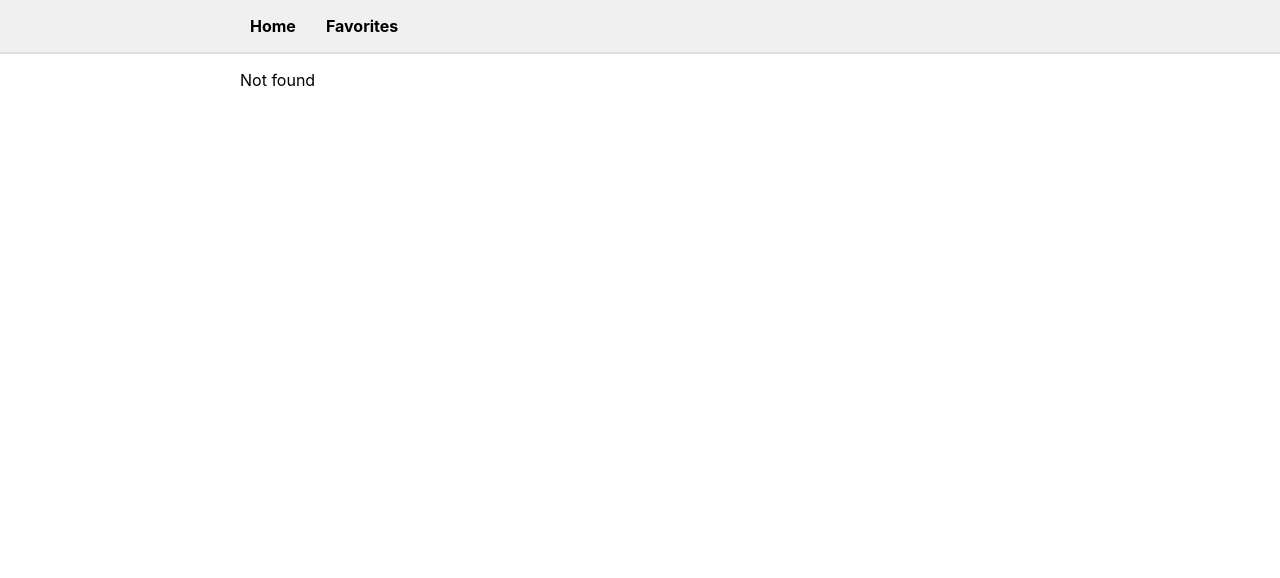
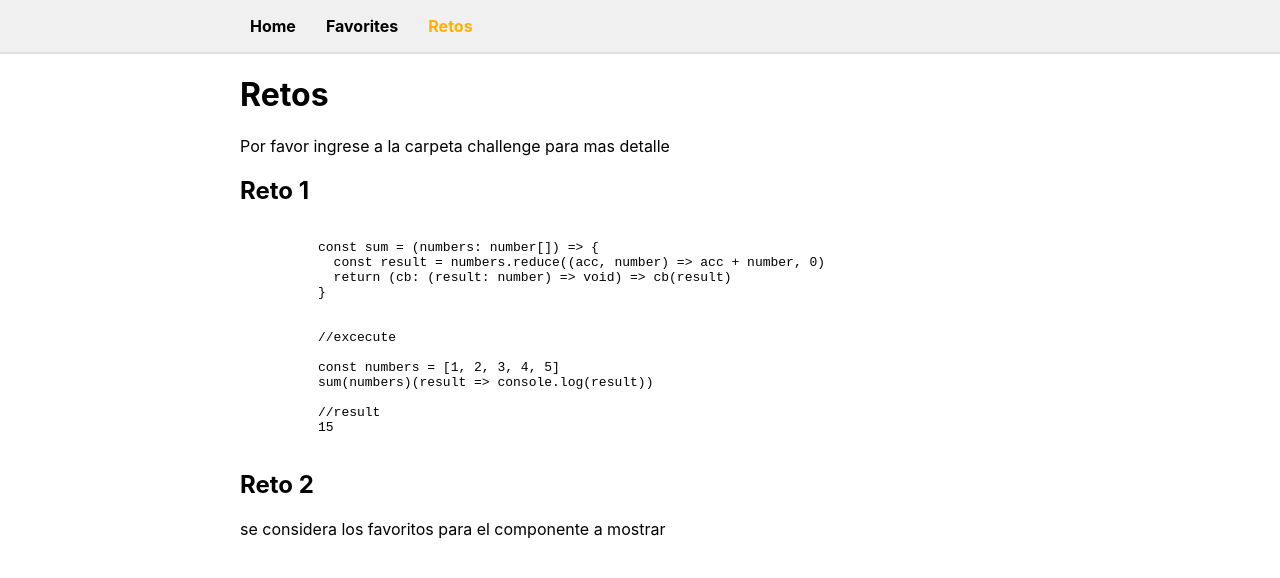
Before and after one commit to jcsoftdev/rick-morty-graphql, a React (Vite) app: page /retos in a window 1280 px wide. Before the commit this address had no page. Shown: the top 578 px of the page. Built offline with nearby package versions, Linux system fonts and the light colour scheme.

Commit message:
chanllenges

```diff
--- a/src/App.tsx
+++ b/src/App.tsx
@@ -11,6 +11,7 @@ import './App.css'
 import Home from './pages/Home'
 import Navbar from './components/Organisms/Navbar'
 import Favorites from './pages/Favorites'
+import Reto from './pages/Challenge'
 
 const persistor = persistStore(store)
 
@@ -28,6 +29,7 @@ const App = () => {
                   <Route path=":characterId" element={<CharacterDetailed />} />
                 </Route>
                 <Route path="favorites" element={<Favorites />} />
+                <Route path="retos" element={<Reto />} />
                 <Route path="*" element={<div>Not found</div>} />
               </Routes>
             </div>
--- /dev/null
+++ b/src/challenge/ListNicknames.tsx
@@ -0,0 +1,16 @@
+interface Props {
+  name: string[]
+  order?: 'ASC' | 'DESC'
+}
+const ListNicknames = ({ name, order = 'ASC' }: Props) => {
+  const sortedName = order === 'ASC' ? name.sort() : name.sort().reverse()
+  return (
+    <ul>
+      {sortedName.map(name => (
+        <li key={name}>{name}</li>
+      ))}
+    </ul>
+  )
+}
+
+export default ListNicknames
--- /dev/null
+++ b/src/challenge/sum.ts
@@ -0,0 +1,5 @@
+const sum = (numbers: number[]) => {
+  const result = numbers.reduce((acc, number) => acc + number, 0)
+  return (cb: (result: number) => void) => cb(result)
+}
+export default sum
--- a/src/components/Organisms/Navbar.tsx
+++ b/src/components/Organisms/Navbar.tsx
@@ -20,6 +20,11 @@ const Navbar = () => {
                 Favorites
               </NavLink>
             </li>
+            <li className="Navbar-List-Item">
+              <NavLink to="/retos" className={getClassName}>
+                Retos
+              </NavLink>
+            </li>
           </ul>
         </nav>
       </div>
--- /dev/null
+++ b/src/pages/Challenge.tsx
@@ -0,0 +1,41 @@
+import { selectFavorites } from '../store/reducers/favorites'
+import { useAppSelector } from '../store/index'
+import ListNicknames from '../challenge/ListNicknames'
+import sum from '../challenge/sum'
+
+const Reto = () => {
+  const favoritesName = useAppSelector(selectFavorites).map(
+    character => character.name
+  )
+
+  return (
+    <div>
+      <h1>Retos</h1>
+      <p>Por favor ingrese a la carpeta challenge para mas detalle</p>
+
+      <h2>Reto 1</h2>
+      <pre>
+        {`
+          const sum = (numbers: number[]) => {
+            const result = numbers.reduce((acc, number) => acc + number, 0)
+            return (cb: (result: number) => void) => cb(result)
+          }
+
+
+          //excecute
+
+          const numbers = [1, 2, 3, 4, 5]
+          sum(numbers)(result => console.log(result))
+
+          //result
+          15
+        `}
+      </pre>
+      <h2>Reto 2</h2>
+      <p>se considera los favoritos para el componente a mostrar</p>
+      <ListNicknames name={favoritesName} order="DESC" />
+    </div>
+  )
+}
+
+export default Reto
--- a/src/pages/Home.tsx
+++ b/src/pages/Home.tsx
@@ -48,7 +48,7 @@ const Home = () => {
   }
 
   useEffect(() => {
-    const quantity = data?.characters.results.length || 0
+    const quantity = data?.characters.results.length || 20
 
     if (quantity < 20) {
       setNoMore(true)
@@ -112,7 +112,7 @@ const Home = () => {
       <List characters={charactersMapped} />
       {!loading && !noMore && (
         <div className="Loader" ref={loadMoreRef}>
-          {hasMore && <p>Loading l...</p>}
+          {hasMore && <p>Loading more...</p>}
         </div>
       )}
       {!error && noMore && !loading && <p>No more characters</p>}
--- a/src/store/index.ts
+++ b/src/store/index.ts
@@ -17,7 +17,7 @@ export const store = configureStore({
   middleware: getDefaultMiddleware =>
     getDefaultMiddleware({
       serializableCheck: {
-        ignoredActions: ['persist/PERSIST']
+        ignoredActions: ['persist/PERSIST', 'persist/REHYDRATE']
       }
     })
 })
```
